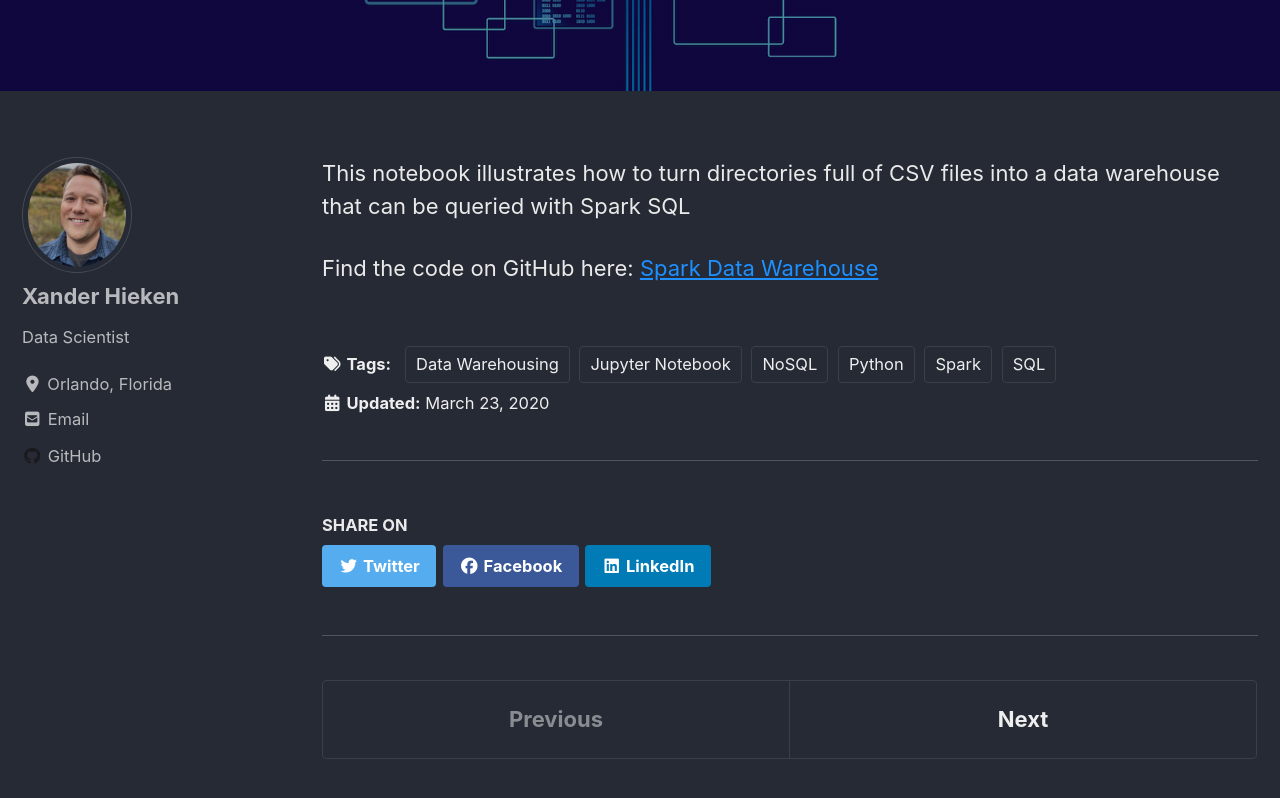
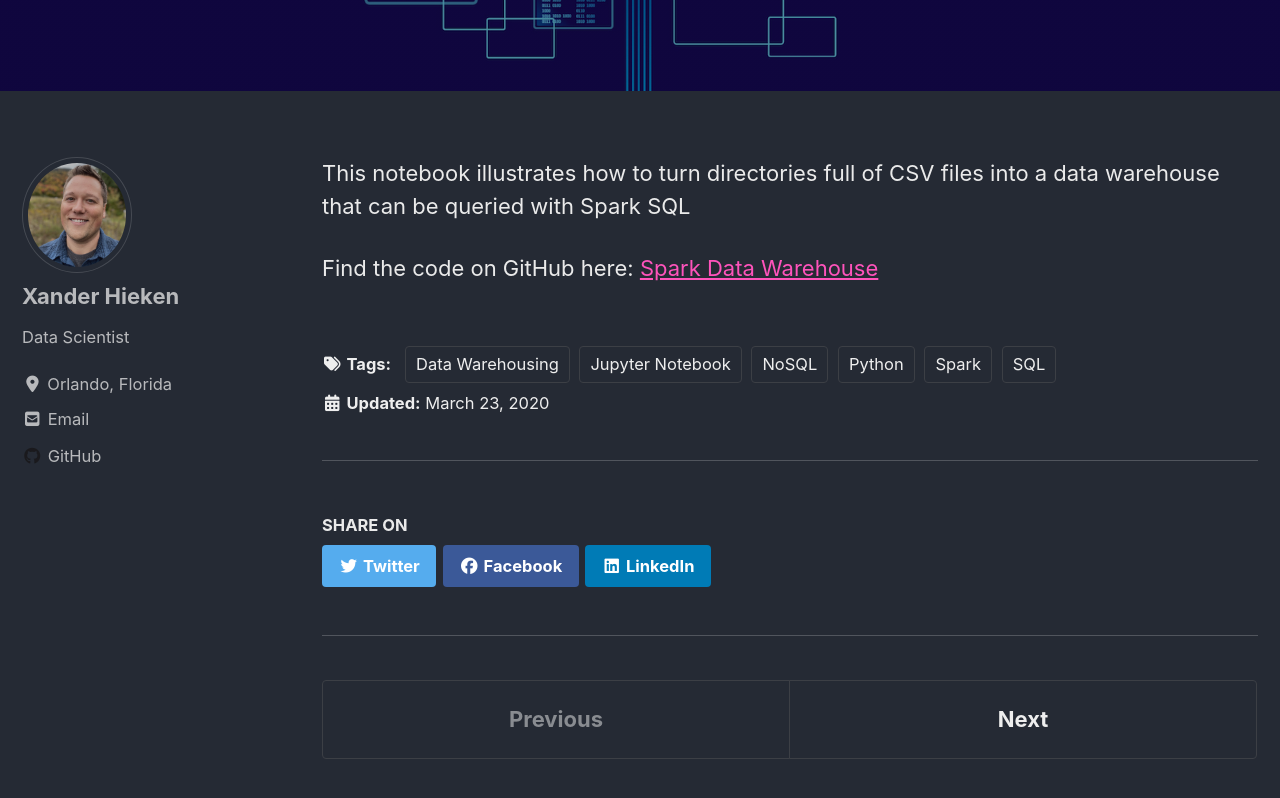
Before and after one commit to xanderhieken/xanderhieken.github.io, a Jekyll site: the page built from _posts/2020-03-23-SparkDataWarehouse.md, in a window 1280 px wide and 900 px high, scrolled down 389 px. Shown: the top 798 px of the window. Built offline with Jekyll 4.4.1, drawn with Linux system fonts in a browser that asks for light colours; cached includes are drawn as plain includes; nearby versions of some CDN libraries.

Commit message:
Update _dark.scss

```diff
--- a/_sass/minimal-mistakes/skins/_dark.scss
+++ b/_sass/minimal-mistakes/skins/_dark.scss
@@ -11,7 +11,7 @@ $code-background-color: mix(#000, $background-color, 15%) !default;
 $code-background-color-dark: mix(#000, $background-color, 20%) !default;
 $form-background-color: mix(#000, $background-color, 15%) !default;
 $footer-background-color: mix(#000, $background-color, 30%) !default;
-$link-color: #1e90ff !default;
+$link-color: #FE53BB !default;
 $link-color-hover: mix(#fff, $link-color, 25%) !default;
 $link-color-visited: mix(#000, $link-color, 25%) !default;
 $masthead-link-color: $text-color !default;
```
